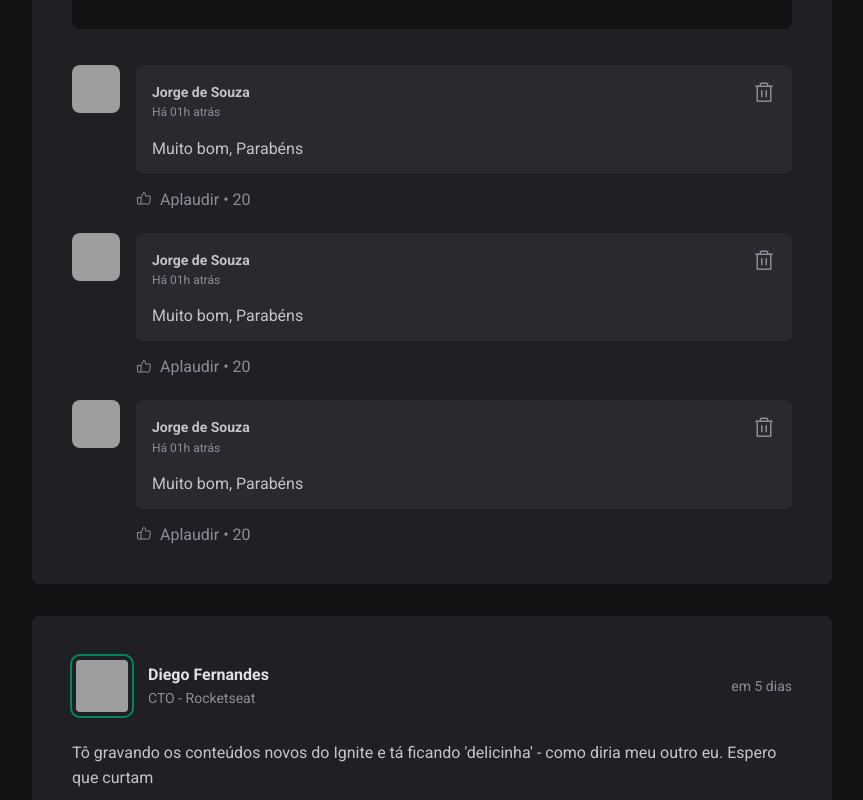
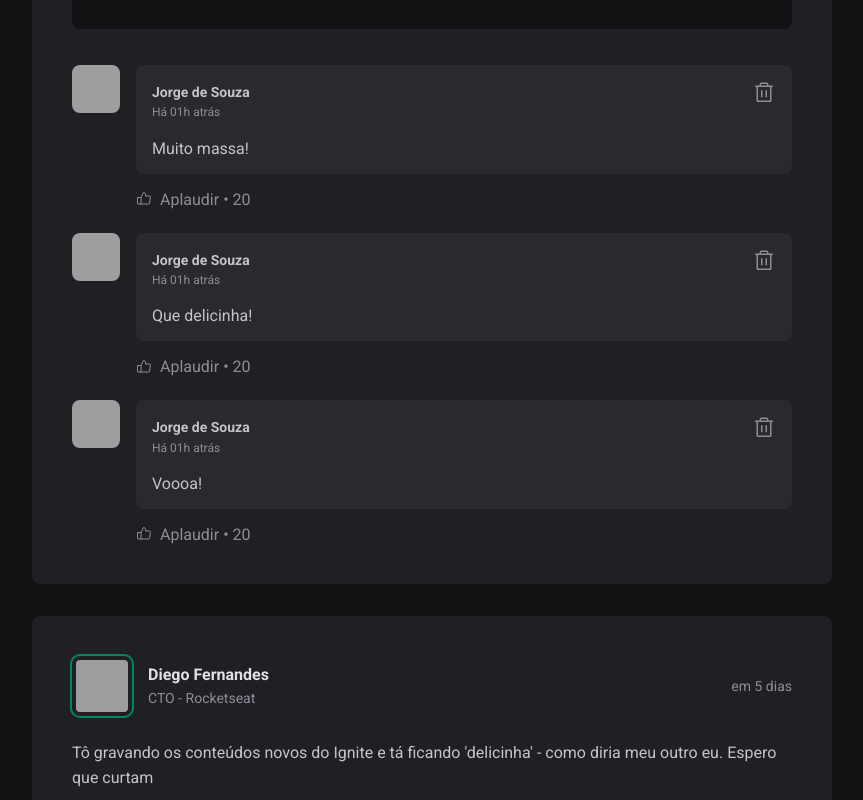
Before and after one commit to srsouzaj/igniteFeed, a React (Vite) app: page / in a window 1280 px wide. Shown: the part 520-1320 px from the top of the page, without its empty margins (352-1215 px from the left). Built offline with nearby package versions, Linux system fonts and the light colour scheme; grey boxes are pictures that could not be loaded.

Commit message:
feat: transformando em programação declarativa

```diff
--- a/src/components/Comment/Comment.tsx
+++ b/src/components/Comment/Comment.tsx
@@ -2,7 +2,12 @@ import { ThumbsUp, Trash } from "phosphor-react";
 import { Avatar } from "../Avatar/Avatar";
 import styles from "./Comment.module.css";
 
-export const Comment = () => {
+interface Commentinterface {
+  content: string;
+  avatar?: string;
+}
+
+export const Comment = ({ content }: Commentinterface) => {
   return (
     <div className={styles.comment}>
       <Avatar hasBorder={false} src={"https://github.com/srsouzaj.png"} />
@@ -24,7 +29,7 @@ export const Comment = () => {
               <Trash size={24} />
             </button>
           </header>
-          <p>Muito bom, Parabéns</p>
+          <p>{content}</p>
         </div>
         <footer>
           <button>
--- a/src/components/Post/Post.tsx
+++ b/src/components/Post/Post.tsx
@@ -4,6 +4,7 @@ import { Comment } from "../Comment/Comment";
 import { format, formatDistanceToNow } from "date-fns";
 import ptBR from "date-fns/locale/pt-BR";
 import styles from "./Post.module.css";
+import React from "react";
 
 interface PostInterface {
   author: {
@@ -16,6 +17,26 @@ interface PostInterface {
 }
 
 export const Post = ({ author, publishedAt, content }: PostInterface) => {
+  const [comments, setComments] = React.useState<Array<string>>([
+    "Muito massa!",
+    "Que delicinha!",
+    "Voooa!",
+  ]);
+  const [newCommentText, setNewCommentText] = React.useState<string>("");
+
+  //Functions
+  function handleCreateNewComment() {
+    event.preventDefault();
+
+    setComments([...comments, newCommentText]);
+    setNewCommentText("");
+  }
+
+  function handleNewComment() {
+    setNewCommentText(event.target.value);
+  }
+
+  //Format Dates
   const publishedDateFormmated = format(
     publishedAt,
     "d 'de' MMMM 'às' HH:mm'h'",
@@ -67,19 +88,27 @@ export const Post = ({ author, publishedAt, content }: PostInterface) => {
         </p>
       </div>
 
-      <form className={styles.commentForm}>
+      <form
+        onSubmit={() => handleCreateNewComment()}
+        className={styles.commentForm}
+      >
         <strong>Deixe seu comentário</strong>
 
-        <textarea placeholder="Deixe seu comentário" />
+        <textarea
+          placeholder="Deixe seu comentário"
+          name="comment"
+          value={newCommentText}
+          onChange={() => handleNewComment()}
+        />
         <footer>
           <button type="submit">Publicar</button>
         </footer>
       </form>
 
       <div className={styles.commentList}>
-        <Comment />
-        <Comment />
-        <Comment />
+        {comments.map((comment) => {
+          return <Comment content={comment} />;
+        })}
       </div>
     </article>
   );
```
